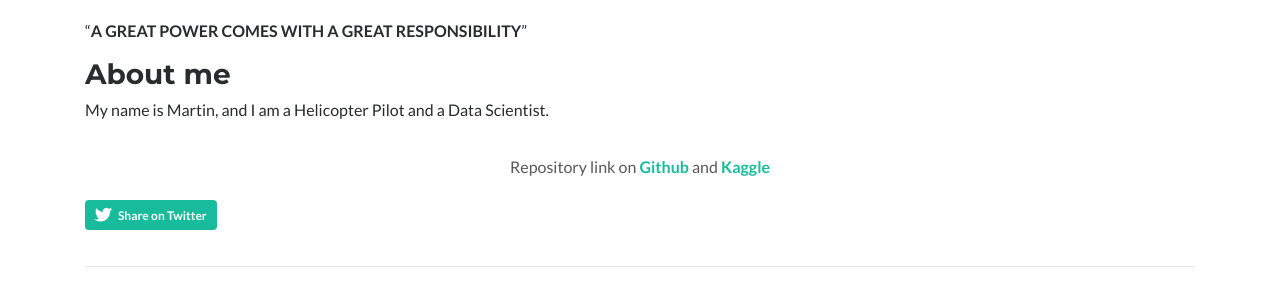
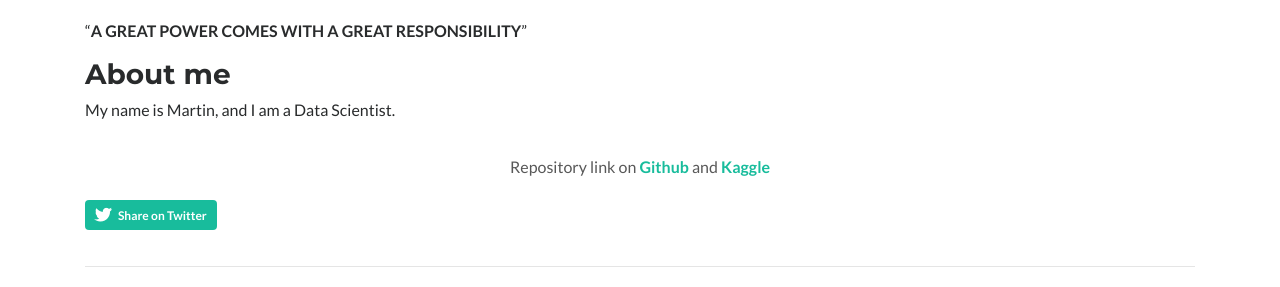
Before and after one commit to chiflmas/chiflmas.github.io, a Jekyll site: the page built from _posts/2023-01-02-iraq-dataset.md, in a window 1280 px wide and 900 px high, scrolled down 4352 px. Shown: the part 352-639 px from the top of the window. Built offline with Jekyll 4.4.1, drawn with Linux system fonts in a browser that asks for light colours; nearby versions of some CDN libraries; comment, search, counter and statistics services are not loaded.

```diff
--- a/_posts/2023-01-02-iraq-dataset.md
+++ b/_posts/2023-01-02-iraq-dataset.md
@@ -207,4 +207,4 @@
 
 ### About me
 
-My name is Martin, and I am a Helicopter Pilot and a Data Scientist.
+My name is Martin, and I am a Data Scientist.
```
Also changed, not shown: _posts/2022-12-23-aeronautical-charts.md (+1 -1 lines), _posts/2024-08-07-iraq_data_viz.md (+1 -1 lines).
